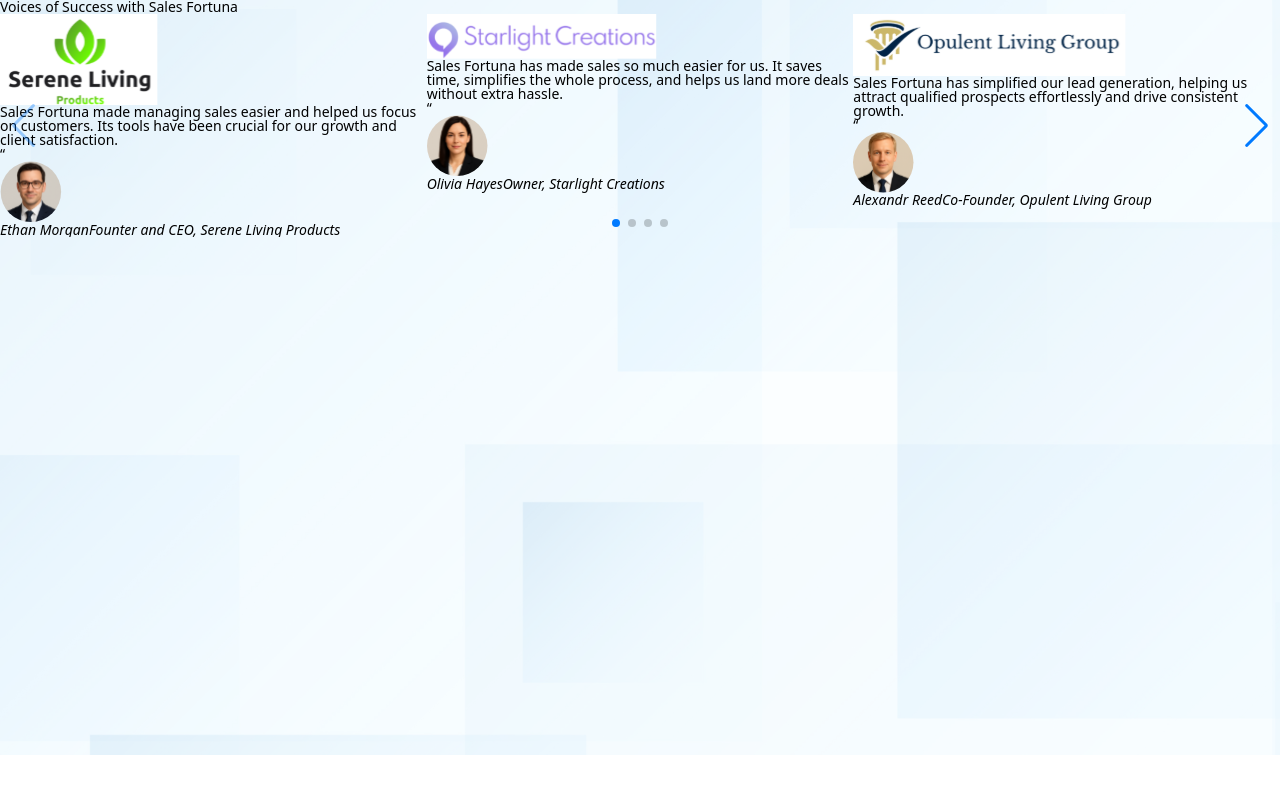
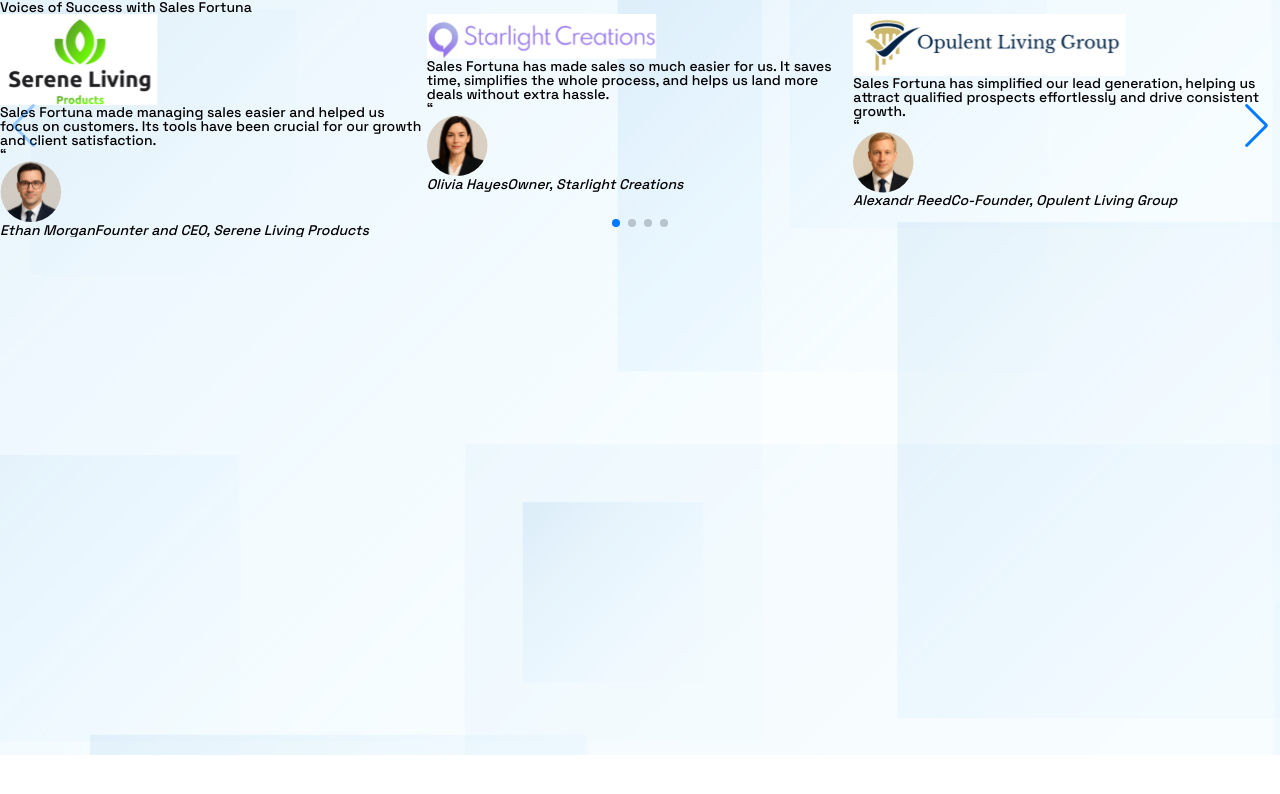
Before and after one commit to OleksandrTrokhymchuk/amazonagencyswiper, a Next.js app in the folder my-app/: page / in a window 1280 px wide. Shown: the top 794 px of the page. Built offline with nearby package versions, Linux system fonts and the light colour scheme.

Commit message:
implement main font family

```diff
--- a/my-app/src/app/styles/globals.css
+++ b/my-app/src/app/styles/globals.css
@@ -4,3 +4,7 @@
 @import 'swiper/css';
 @import 'swiper/css/navigation';
 @import 'swiper/css/pagination';
+
+body {
+  font-family: var(--font-space-grotesk), sans-serif;
+}
```
